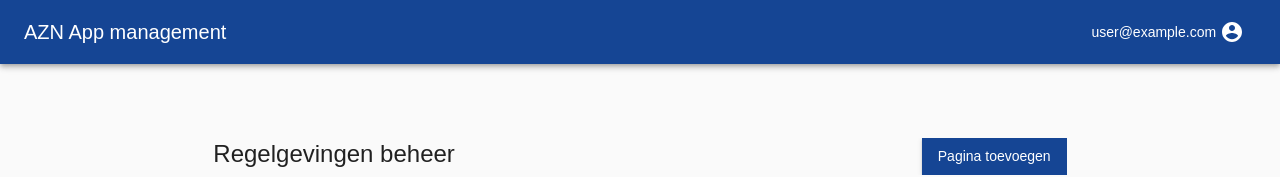
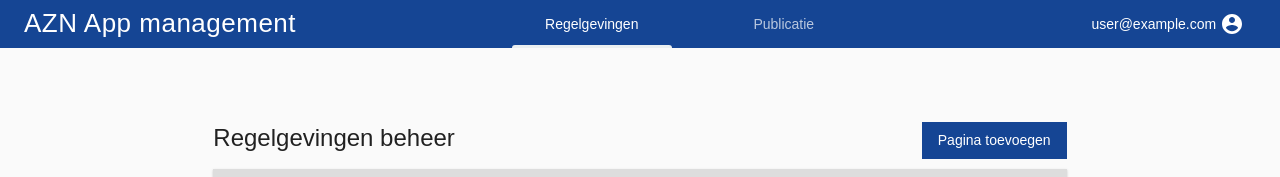
Before and after one commit to PeterVuyk/simpledocs-app-cms, a React (Create React App) app: page / in a window 1280 px wide. Shown: the top 177 px of the page. Built offline with nearby package versions, Linux system fonts and the light colour scheme; no server answers; the database is empty; sample sign-in values are in the browser's storage.

Commit message:
Updated header with navigation and added empty publication page

```diff
--- a/src/App.tsx
+++ b/src/App.tsx
@@ -6,11 +6,12 @@ import configureStore from './redux/configureStore';
 import Login from './authentication/Login';
 import { AuthProvider } from './authentication/AuthProvider';
 import PrivateRoute from './authentication/PrivateRoute';
-import CreateRegulation from './pages/CreateRegulation';
+import CreateRegulation from './pages/regulations/CreateRegulation';
 import SnackbarNotification from './components/SnackbarNotification';
 import theme from './theme';
-import RegulationsList from './pages/regulationList/RegulationsList';
-import EditRegulation from './pages/EditRegulation';
+import RegulationsList from './pages/regulations/regulationList/RegulationsList';
+import EditRegulation from './pages/regulations/EditRegulation';
+import Publications from './pages/publications/Publications';
 
 const store = configureStore();
 
@@ -23,6 +24,11 @@ const App: React.FC = () => {
           <Router>
             <Switch>
               <PrivateRoute exact path="/" component={RegulationsList} />
+              <PrivateRoute
+                exact
+                path="/publications"
+                component={Publications}
+              />
               <PrivateRoute
                 exact
                 path="/regulations/add"
--- a/src/components/header/Header.tsx
+++ b/src/components/header/Header.tsx
@@ -1,5 +1,5 @@
 import React from 'react';
-import { makeStyles } from '@material-ui/core/styles';
+import { makeStyles, Theme } from '@material-ui/core/styles';
 import AppBar from '@material-ui/core/AppBar';
 import Toolbar from '@material-ui/core/Toolbar';
 import Typography from '@material-ui/core/Typography';
@@ -8,13 +8,18 @@ import AccountCircle from '@material-ui/icons/AccountCircle';
 import MenuItem from '@material-ui/core/MenuItem';
 import Menu from '@material-ui/core/Menu';
 import { useHistory } from 'react-router-dom';
+import Tab from '@material-ui/core/Tab';
+import Tabs from '@material-ui/core/Tabs';
 import { useAuth } from '../../authentication/AuthProvider';
 
-const useStyles = makeStyles(() => ({
+const useStyles = makeStyles((theme: Theme) => ({
   root: {
     flexGrow: 1,
   },
-  title: {
+  menuButton: {
+    marginRight: theme.spacing(2),
+  },
+  headerItem: {
     flexGrow: 1,
   },
 }));
@@ -42,11 +47,15 @@ const Header: React.FC = () => {
 
   return (
     <div className={classes.root}>
-      <AppBar position="static">
+      <AppBar elevation={0} position="static">
         <Toolbar>
-          <Typography variant="h6" className={classes.title}>
+          <Typography variant="h6" className={classes.headerItem}>
             AZN App management
           </Typography>
+          <Tabs value={0} textColor="inherit" className={classes.headerItem}>
+            <Tab textColor="inherit" label="Regelgevingen" />
+            <Tab textColor="inherit" label="Publicatie" />
+          </Tabs>
           {currentUser !== null && (
             <div>
               <IconButton
@@ -56,7 +65,7 @@ const Header: React.FC = () => {
                 onClick={handleMenu}
                 color="inherit"
               >
-                <Typography variant="body2" className={classes.title}>
+                <Typography variant="body2" className={classes.headerItem}>
                   {currentUser?.email}&nbsp;
                 </Typography>
                 <AccountCircle />
--- a/src/layout/PageHeading.tsx
+++ b/src/layout/PageHeading.tsx
@@ -3,7 +3,7 @@ import Typography from '@material-ui/core/Typography';
 
 interface Props {
   title: string;
-  children: React.ReactNode;
+  children?: React.ReactNode;
 }
 
 const PageHeading: React.FC<Props> = ({ title, children }) => {
@@ -12,7 +12,7 @@ const PageHeading: React.FC<Props> = ({ title, children }) => {
       <div style={{ float: 'left' }}>
         <Typography variant="h5">{title}</Typography>
       </div>
-      <div style={{ float: 'right' }}>{children}</div>
+      {children && <div style={{ float: 'right' }}>{children}</div>}
     </div>
   );
 };
--- /dev/null
+++ b/src/pages/publications/Publications.tsx
@@ -0,0 +1,14 @@
+import React from 'react';
+import PageLayout from '../../layout/PageLayout';
+import PageHeading from '../../layout/PageHeading';
+
+const Publications: React.FC = () => {
+  return (
+    <PageLayout>
+      <PageHeading title="Publicaties" />
+      <p>lijstje</p>
+    </PageLayout>
+  );
+};
+
+export default Publications;
--- a/src/pages/regulationList/RegulationsList.tsx
+++ b/src/pages/regulations/regulationList/RegulationsList.tsx
@@ -11,10 +11,10 @@ import Button from '@material-ui/core/Button';
 import { useHistory } from 'react-router-dom';
 import regulationRepository, {
   Regulation,
-} from '../../firebase/database/regulationRepository';
+} from '../../../firebase/database/regulationRepository';
 import RegulationListItem from './RegulationListItem';
-import PageHeading from '../../layout/PageHeading';
-import PageLayout from '../../layout/PageLayout';
+import PageHeading from '../../../layout/PageHeading';
+import PageLayout from '../../../layout/PageLayout';
 
 const useStyles = makeStyles({
   table: {
--- a/src/theme.ts
+++ b/src/theme.ts
@@ -15,15 +15,57 @@ const theme = createMuiTheme({
   },
   typography: {
     fontFamily: 'arial',
+    h6: {
+      fontWeight: 500,
+      fontSize: 26,
+      letterSpacing: 0.5,
+    },
   },
   shape: {
     borderRadius: 0,
   },
   overrides: {
-    MuiButton: {
+    MuiDrawer: {
+      paper: {
+        backgroundColor: '#18202c',
+      },
+    },
+    MuiTabs: {
+      indicator: {
+        height: 3,
+        borderTopLeftRadius: 3,
+        borderTopRightRadius: 3,
+        backgroundColor: '#eaeff1',
+      },
+    },
+    MuiTab: {
       root: {
         textTransform: 'none',
+        margin: '0 16px',
+        minWidth: 0,
+        padding: 0,
       },
+    },
+    MuiButton: {
+      label: {
+        textTransform: 'none',
+      },
+      contained: {
+        boxShadow: 'none',
+        '&:active': {
+          boxShadow: 'none',
+        },
+      },
+    },
+  },
+  mixins: {
+    toolbar: {
+      minHeight: 48,
+    },
+  },
+  props: {
+    MuiTab: {
+      disableRipple: true,
     },
   },
 });
```
Also changed, not shown: src/pages/regulations/CreateRegulation.tsx (renamed from src/pages/CreateRegulation.tsx, +8 -8 lines), src/pages/regulations/EditRegulation.tsx (renamed from src/pages/EditRegulation.tsx, +8 -8 lines), src/pages/regulations/regulationList/RegulationListItem.tsx (renamed from src/pages/regulationList/RegulationListItem.tsx, +4 -4 lines).
